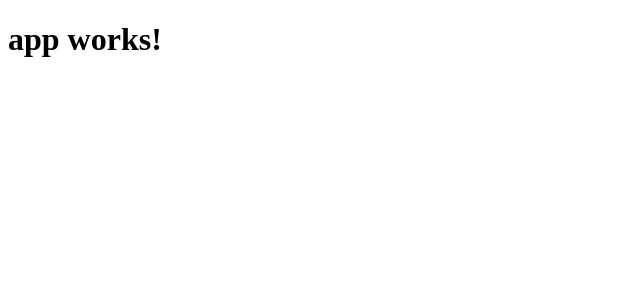
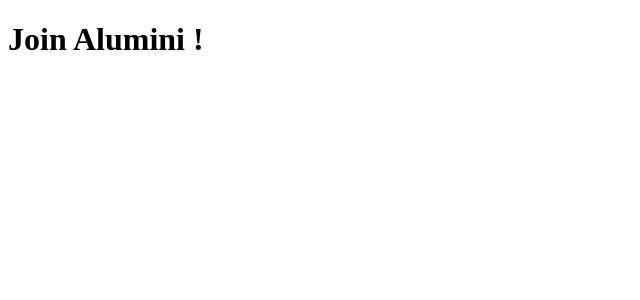
Before and after one commit to PunamSmahale/alumini-connect, an Angular app: page / in a window 1280 px wide. Shown: the top 300 px of the page, without its empty margins (0-640 px from the left). Built offline with nearby package versions, Linux system fonts and the light colour scheme.

Commit message:
Changed title

```diff
--- a/src/app/app.component.ts
+++ b/src/app/app.component.ts
@@ -6,5 +6,5 @@ import { Component } from '@angular/core';
   styleUrls: ['./app.component.css']
 })
 export class AppComponent {
-  title = 'app works!';
+  title = 'Join Alumini !';
 }
```
